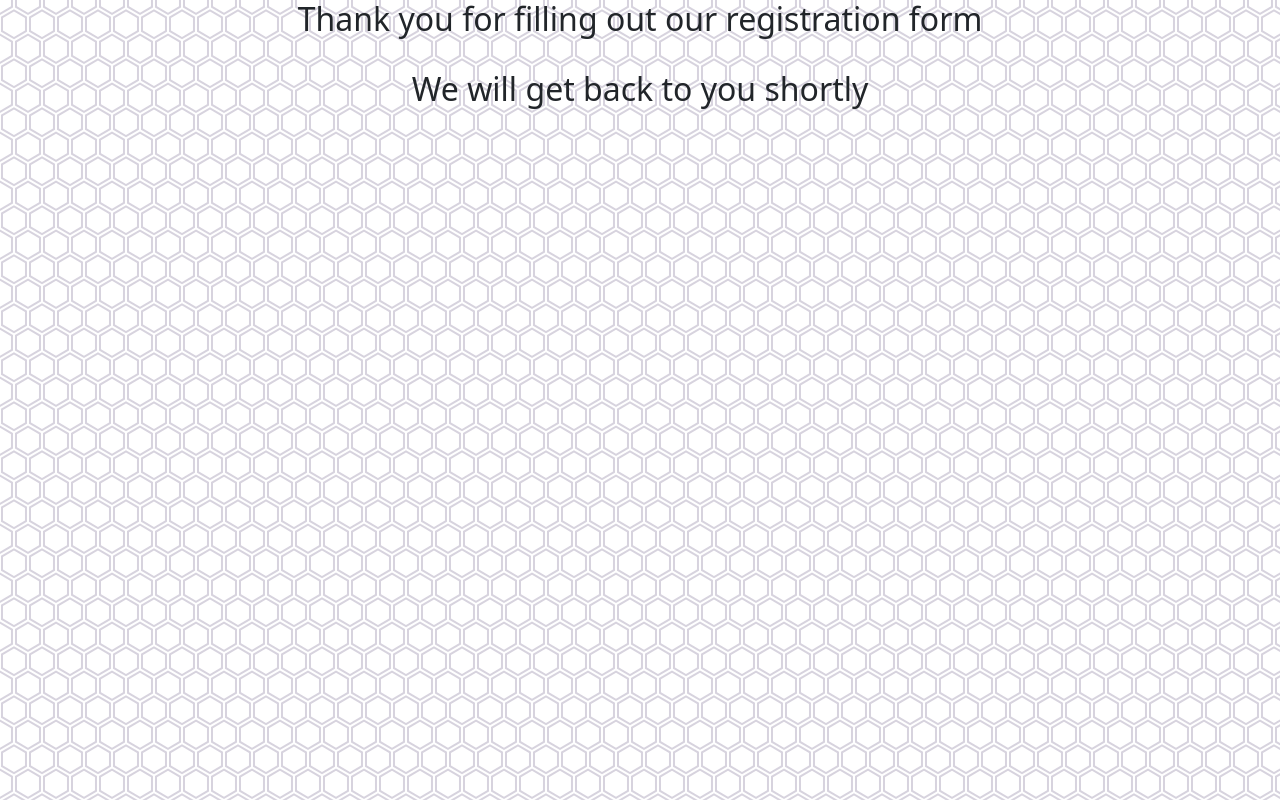
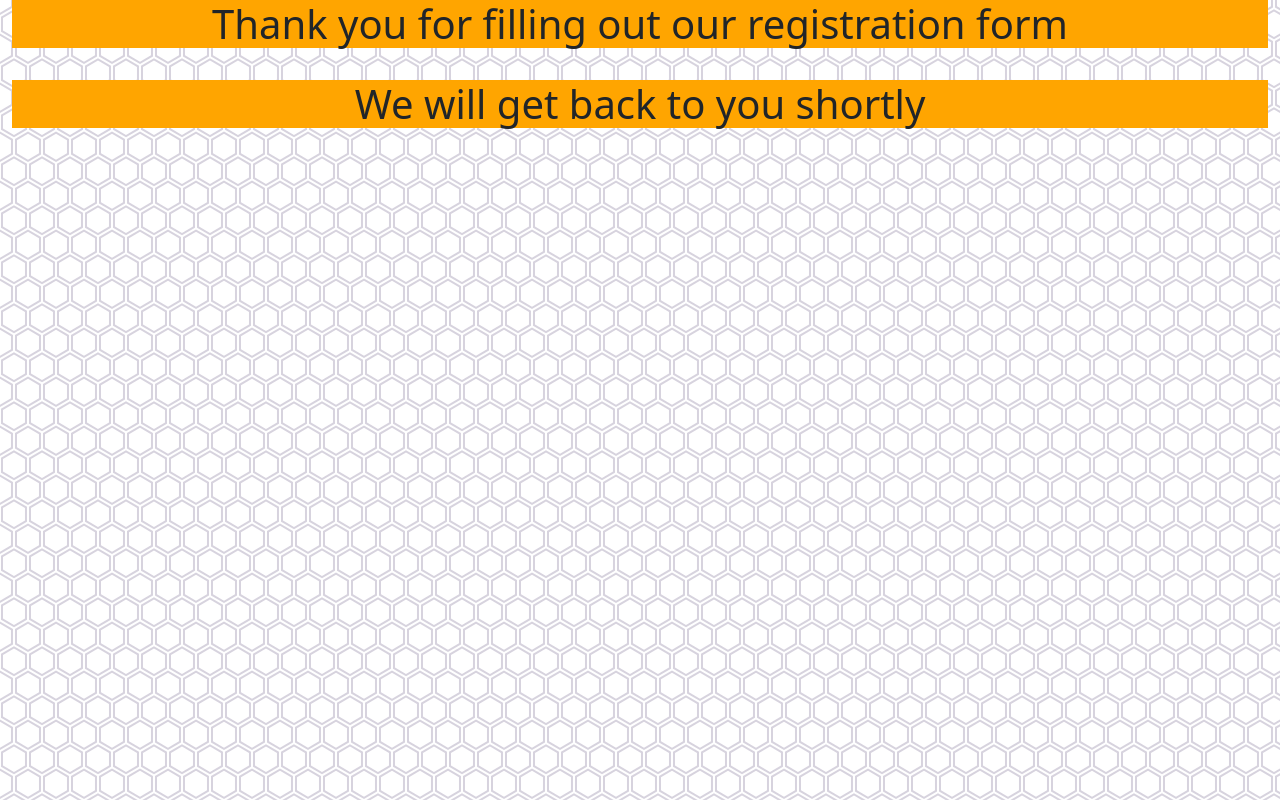
Before and after one commit to alecmo26/typingtest, a plain HTML site: page index.html in a window 1280 px wide. Drawn offline with nearby package versions, Linux system fonts and the light colour scheme.

Commit message:
Update index.html

```diff
--- a/index.html
+++ b/index.html
@@ -2,7 +2,7 @@
 <html lang="en">
   <head>
     <meta charset="UTF-8" />
-    <title>typed 40</title>
+    <title>Thank You</title>
     <meta name="viewport" content="width=device-width, initial-scale=1" />
     <link
       rel="stylesheet"
@@ -16,8 +16,8 @@
     <link href="https://fonts.googleapis.com/css2?family=Oswald&display=swap" rel="stylesheet">
   </head>
   <body class="container-fluid">
-    <h2> Thank you for filling out our registration form</h2>
+    <h1> Thank you for filling out our registration form</h1>
     <br>
-    <h2>We will get back to you shortly</h2>
+    <h1>We will get back to you shortly</h1>
   </body>
 </html>
```
